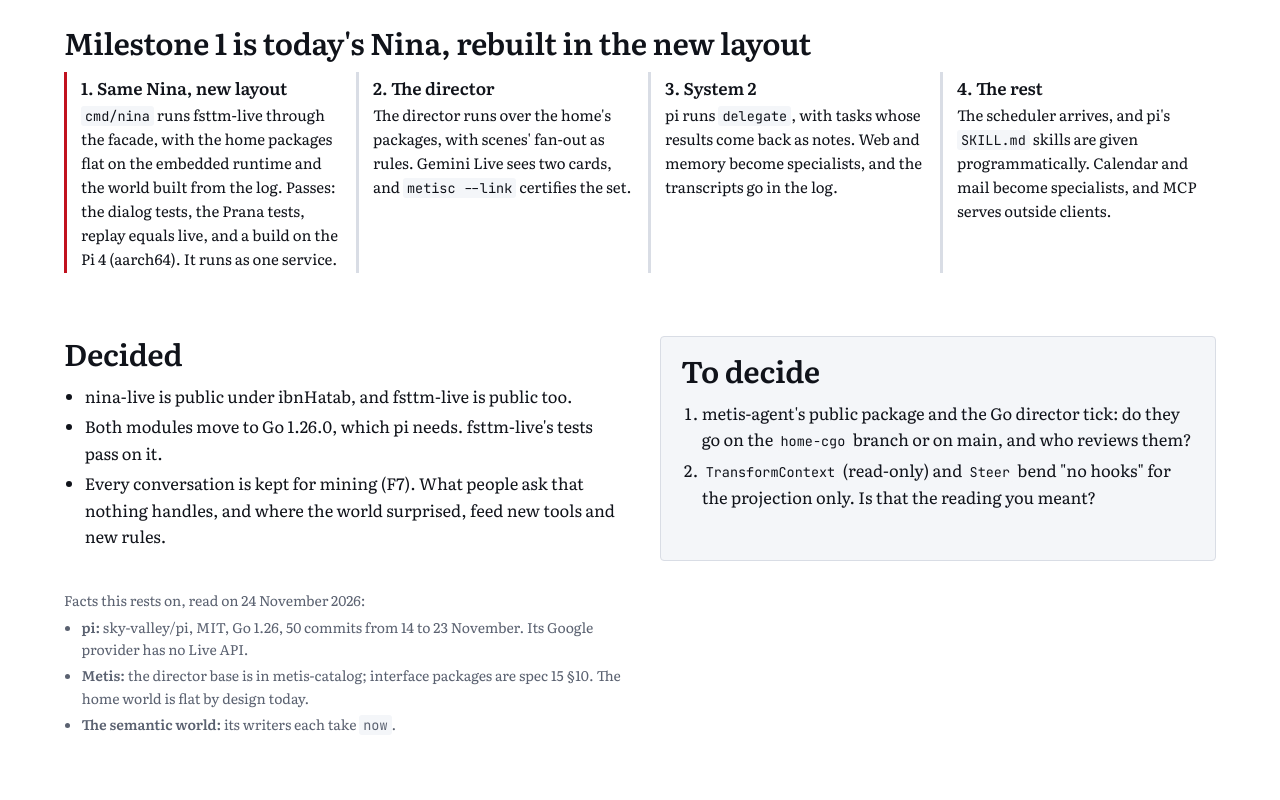
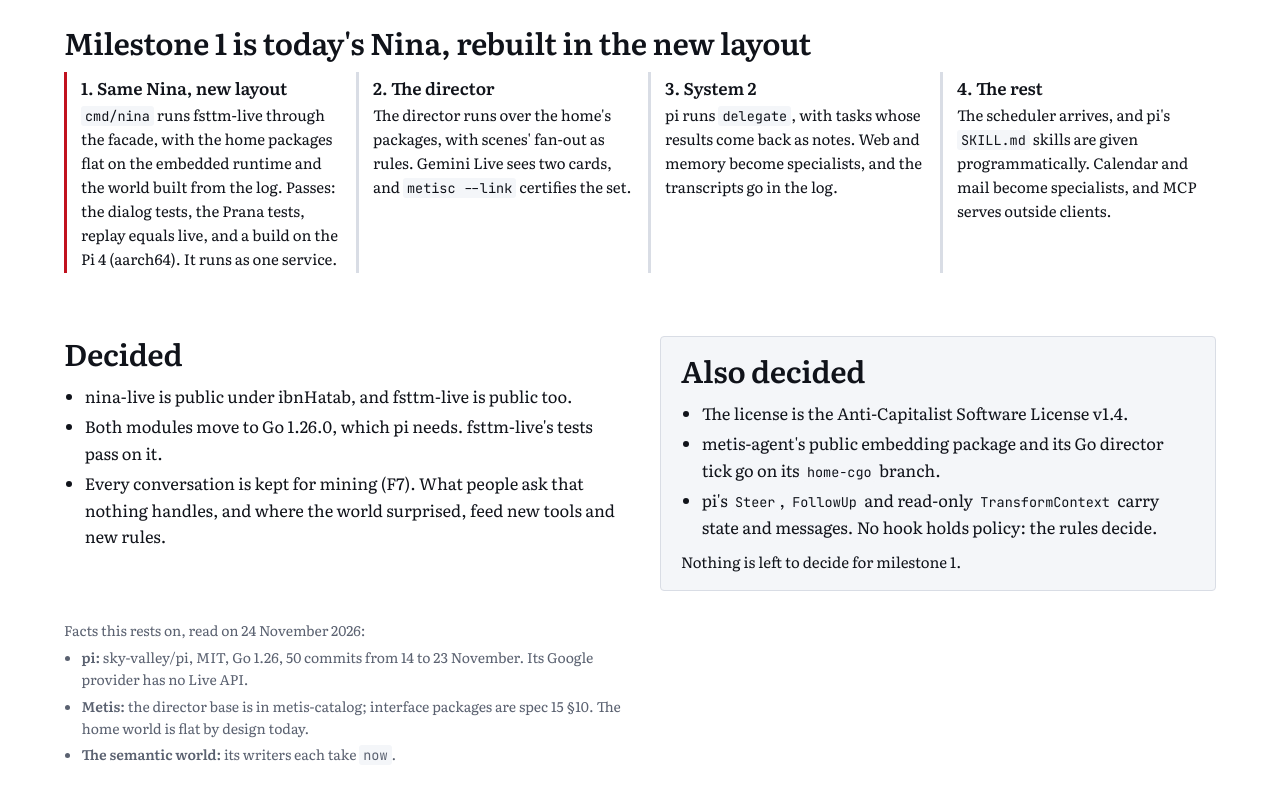
Before and after one commit to ibnHatab/nina-live, a plain HTML site: page docs/architecture.html in a window 1280 px wide. Shown: the part 6420-7220 px from the top of the page. Drawn offline with Linux system fonts and the light colour scheme.

Commit message:
License ACSL v1.4; decisions recorded (metis-agent on home-cgo, pi mechanisms)
Co-Authored-By: Claude Opus 5.5 <noreply@anthropic.com>
Claude-Session: https://claude.ai/code/session_01Ph1gTWVCG2ean4ArrbQ1xw

```diff
--- a/docs/architecture.html
+++ b/docs/architecture.html
@@ -409,11 +409,13 @@ func (d *Dialogue) SetPrefs(Prefs) error</pre>
 </ul>
 </div>
 <div class="decide">
-<h2>To decide</h2>
-<ol>
-<li>metis-agent's public package and the Go director tick: do they go on the <code>home-cgo</code> branch or on main, and who reviews them?</li>
-<li><code>TransformContext</code> (read-only) and <code>Steer</code> bend "no hooks" for the projection only. Is that the reading you meant?</li>
-</ol>
+<h2>Also decided</h2>
+<ul style="margin:0">
+<li>The license is the Anti-Capitalist Software License v1.4.</li>
+<li>metis-agent's public embedding package and its Go director tick go on its <code>home-cgo</code> branch.</li>
+<li>pi's <code>Steer</code>, <code>FollowUp</code> and read-only <code>TransformContext</code> carry state and messages. No hook holds policy: the rules decide.</li>
+</ul>
+<p style="margin:10px 0 0;font-size:15px">Nothing is left to decide for milestone 1.</p>
 </div>
 </div>
 <p class="meta" style="margin-top:28px">Facts this rests on, read on 24 November 2026:</p>
```
Also changed, not shown: 3 other files.
